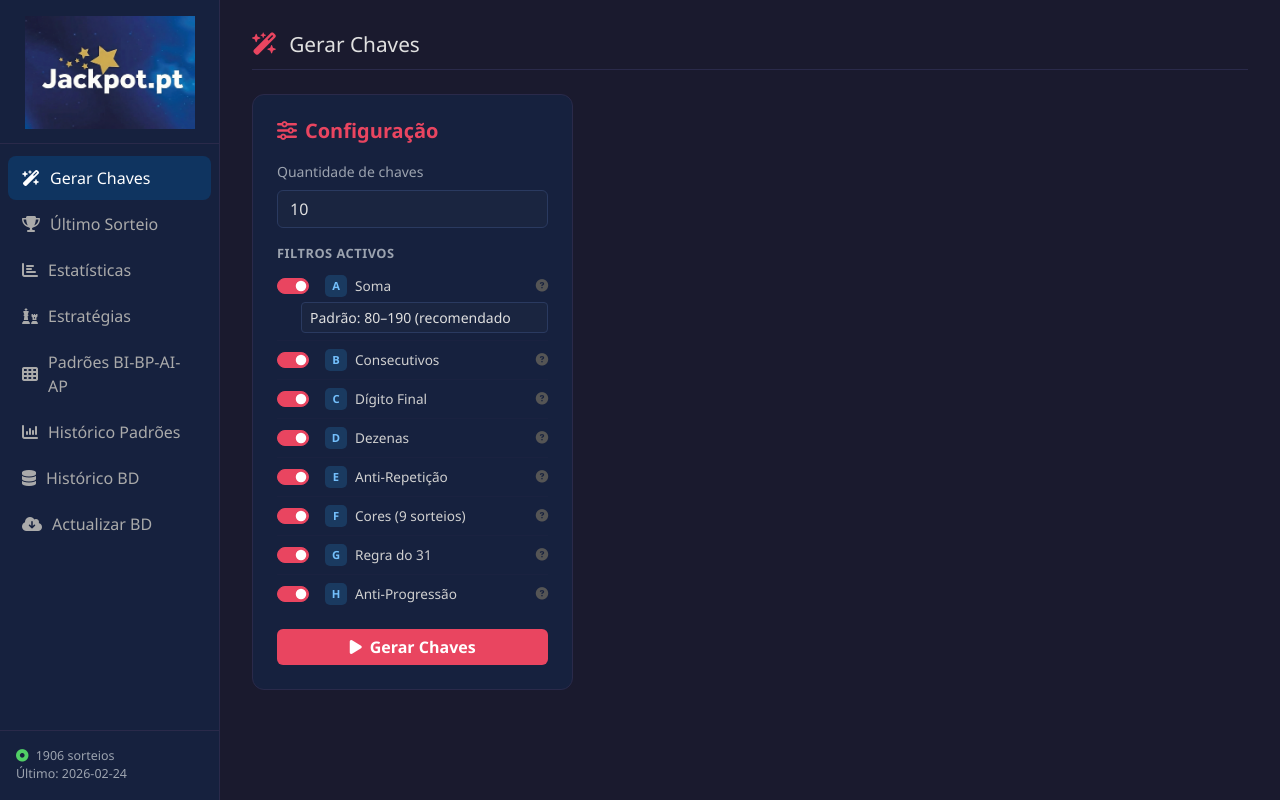
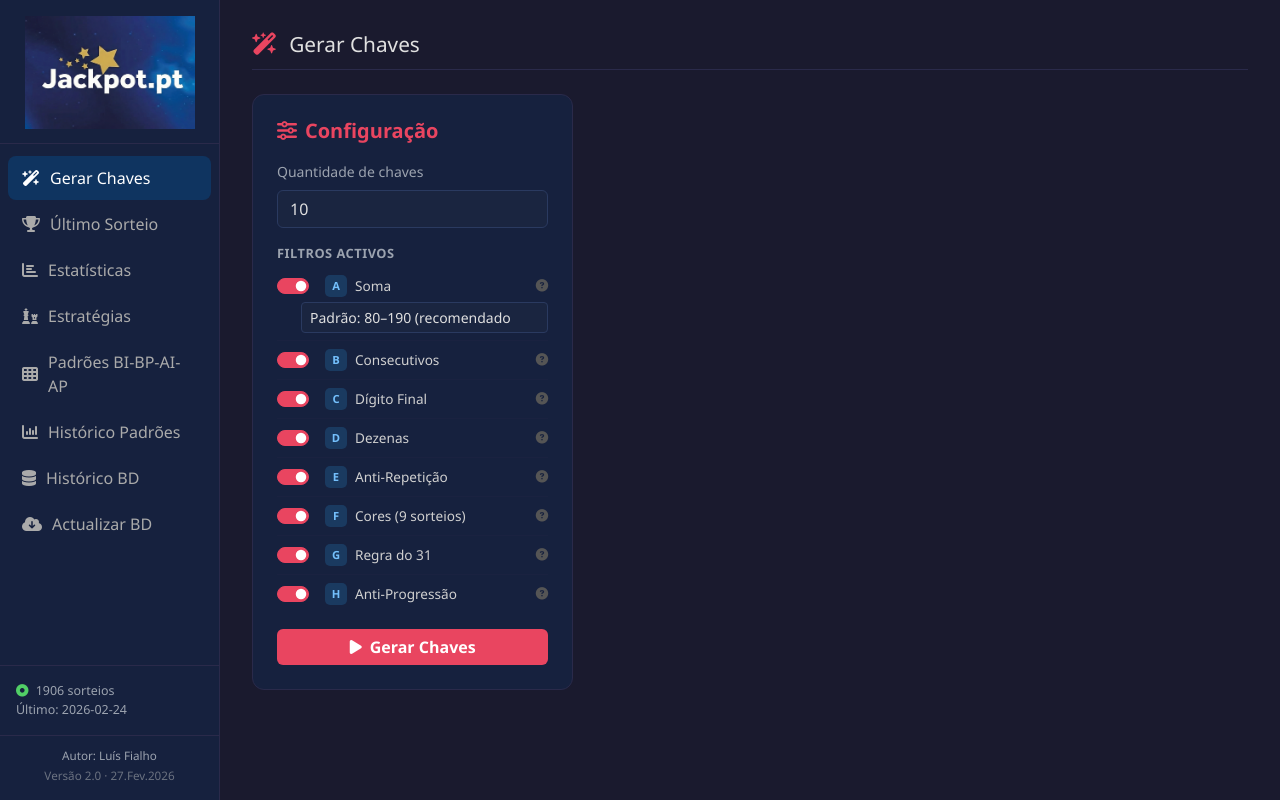
Before and after one commit to LuisPCFialho/Euromilhoes, a Flask app: page / in a window 1280 px wide. Run offline with Flask 3, Linux system fonts and the light colour scheme; data comes from the database, SQL or seed files in the repository.

Commit message:
feat: author info, Esperado/1000, Diferença columns
- Sidebar: add author footer "Luís Fialho / Versão 2.0 · 27.Fev.2026"
  below the status bar
- Padrões BI-BP-AI-AP: rename column to "Esperado / 1.000 Sorteios"
  and show count (Math.round(pct * 10)) instead of percentage
- Histórico Padrões: add Dif. Qtd + Dif. % columns to both the
  group summary table and the 56-pattern detail tables;
  positive differences in green, negative in red

Co-Authored-By: Claude Sonnet 4.6 <noreply@anthropic.com>

```diff
--- a/templates/index.html
+++ b/templates/index.html
@@ -265,6 +265,10 @@
     <i class="fa-solid fa-circle-dot me-1" style="color:#51cf66;"></i>
     <span id="sb-total">–</span> sorteios<br/>
     Último: <span id="sb-ultimo">–</span>
+  </div>
+  <div style="padding:10px 16px 14px;border-top:1px solid #2a2a4a;text-align:center;font-size:.73rem;line-height:1.7;color:#6b7280;">
+    <div style="color:#9ca3af;">Autor: Luís Fialho</div>
+    <div>Versão 2.0 · 27.Fev.2026</div>
   </div>
 </div>
 
@@ -1541,19 +1545,19 @@ async function loadPadroes() {
               <th>Padrão</th>
               <th style="width:110px;">Combinações</th>
               <th style="width:70px;">Prob. %</th>
-              <th style="width:130px;">Esp. / 100 sorteios</th>
+              <th style="width:160px;">Esperado / 1.000 Sorteios</th>
             </tr></thead>
             <tbody>`;
       currentGrupo = p.grupo;
     }
     const padStr = p.padrao.join("-");
-    const esp100 = (p.pct).toFixed(2);
+    const esp1000 = Math.round(p.pct * 10);
     html += `<tr>
       <td style="color:#9ca3af;">${p.num}</td>
       <td><span class="badge me-1" style="background:#0f2040;color:#74c0fc;font-family:monospace;font-size:.85rem;">${padStr}</span></td>
       <td style="color:#d0d0d0;">${p.combinacoes.toLocaleString()}</td>
       <td style="color:#d0d0d0;">${p.pct}%</td>
-      <td style="color:#9ca3af;">${esp100}%</td>
+      <td style="color:#9ca3af;">${esp1000}</td>
     </tr>`;
   }
   if (currentGrupo) html += `</tbody></table></div>`;
@@ -1577,12 +1581,20 @@ async function loadHistoricoPadroes() {
     const m = Object.values(_GRUPO_META).find((_,i) =>
       ["best","middle_high","middle_low","worst"][i] === g.chave) ||
       { color:"#d0d0d0", bg:"#0f2040" };
+    const difQtd = g.real - g.esperado;
+    const difPct = (parseFloat(g.pct_real) - parseFloat(g.pct_esp)).toFixed(1);
+    const dqColor = difQtd >= 0 ? "#51cf66" : "#ff6b6b";
+    const dpColor = parseFloat(difPct) >= 0 ? "#51cf66" : "#ff6b6b";
+    const dqStr = difQtd >= 0 ? `+${difQtd}` : `${difQtd}`;
+    const dpStr = parseFloat(difPct) >= 0 ? `+${difPct}` : `${difPct}`;
     return `<tr>
       <td style="color:${m.color};font-weight:600;">${g.nome}</td>
       <td style="color:#d0d0d0;">${g.esperado}</td>
       <td style="color:#9ca3af;">${g.pct_esp}%</td>
       <td style="color:#51cf66;font-weight:600;">${g.real}</td>
       <td style="color:#74c0fc;">${g.pct_real}%</td>
+      <td style="color:${dqColor};font-weight:600;">${dqStr}</td>
+      <td style="color:${dpColor};">${dpStr}%</td>
     </tr>`;
   }).join("");
 
@@ -1600,10 +1612,12 @@ async function loadHistoricoPadroes() {
             <thead><tr>
               <th style="width:36px;">#</th>
               <th>Padrão</th>
-              <th style="width:100px;">Teórico</th>
-              <th style="width:80px;">Esp. %</th>
-              <th style="width:100px;">Real</th>
-              <th style="width:80px;">Real %</th>
+              <th style="width:80px;">Teórico</th>
+              <th style="width:65px;">Esp. %</th>
+              <th style="width:80px;">Real</th>
+              <th style="width:65px;">Real %</th>
+              <th style="width:80px;">Dif. Qtd</th>
+              <th style="width:65px;">Dif. %</th>
             </tr></thead>
             <tbody>`;
       currentGrupo = p.grupo;
@@ -1611,6 +1625,12 @@ async function loadHistoricoPadroes() {
     const padStr = p.padrao.join("-");
     const m = _GRUPO_META[p.grupo];
     const teorico = Math.round(d.total * p.pct / 100);
+    const difQtdD = p.real - teorico;
+    const difPctD = (parseFloat(p.pct_real) - parseFloat(p.pct)).toFixed(1);
+    const dqDColor = difQtdD >= 0 ? "#51cf66" : "#ff6b6b";
+    const dpDColor = parseFloat(difPctD) >= 0 ? "#51cf66" : "#ff6b6b";
+    const dqDStr = difQtdD >= 0 ? `+${difQtdD}` : `${difQtdD}`;
+    const dpDStr = parseFloat(difPctD) >= 0 ? `+${difPctD}` : `${difPctD}`;
     detalheHTML += `<tr>
       <td style="color:#9ca3af;">${p.num}</td>
       <td><span class="badge me-1" style="background:#0f2040;color:#74c0fc;font-family:monospace;">${padStr}</span></td>
@@ -1618,6 +1638,8 @@ async function loadHistoricoPadroes() {
       <td style="color:#9ca3af;">${p.pct}%</td>
       <td style="color:#51cf66;font-weight:600;">${p.real}</td>
       <td style="color:#74c0fc;">${p.pct_real}%</td>
+      <td style="color:${dqDColor};font-weight:600;">${dqDStr}</td>
+      <td style="color:${dpDColor};">${dpDStr}%</td>
     </tr>`;
   }
   if (currentGrupo) detalheHTML += `</tbody></table></div>`;
@@ -1631,6 +1653,7 @@ async function loadHistoricoPadroes() {
           <th>Tipos de Padrões</th>
           <th>Esperada (Teórica)</th><th></th>
           <th>Verificada (Sorteios)</th><th></th>
+          <th>Dif. Qtd</th><th>Dif. %</th>
         </tr></thead>
         <tbody>${resumoRows}</tbody>
       </table>
```
